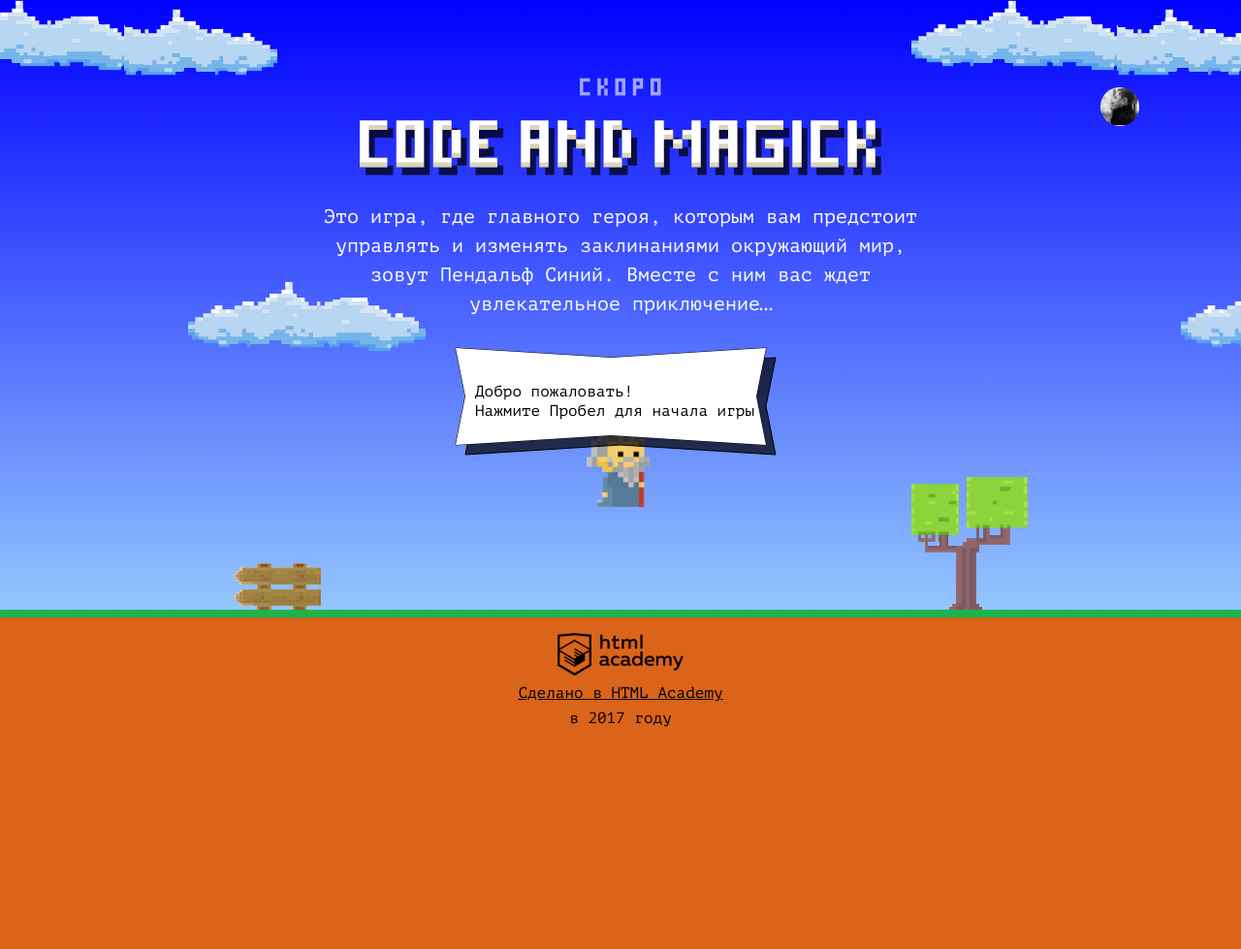
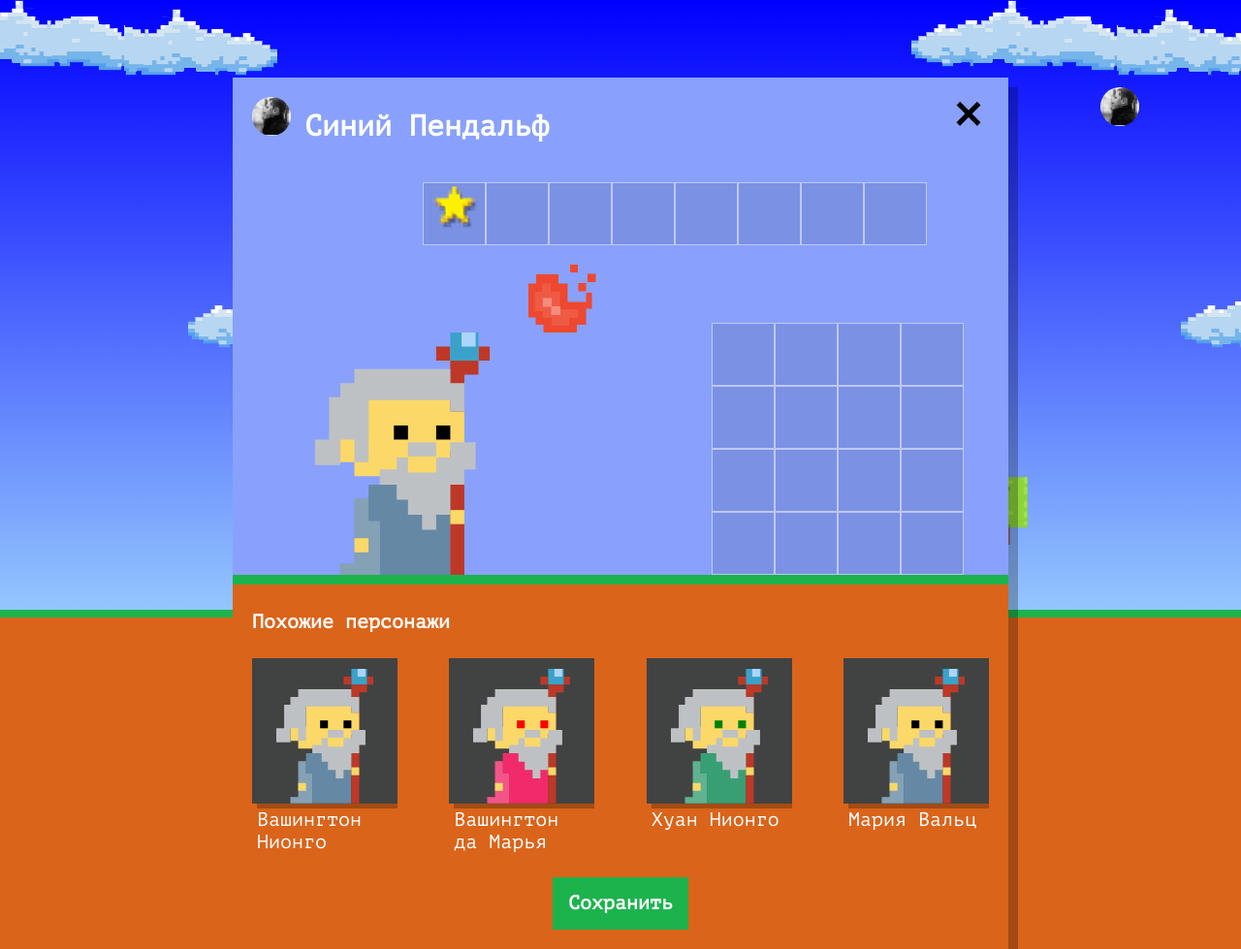
Before and after one commit to Evgeny1995/957319-code-and-magick-21, a website: page index.html in a window 1280 px wide. Shown: the whole page at 97% size. Before the commit the page ends 800 px from the top, so only its background shows below. Drawn offline with Linux system fonts and the light colour scheme.

Commit message:
домашка

```diff
--- a/index.html
+++ b/index.html
@@ -202,6 +202,7 @@
     return gameFieldHeight / 3;
   }
 </script>
+<script src="js/setup.js"></script>
 <script src="js/stat.js"></script>
 <script src="js/game.js"></script>
 
--- /dev/null
+++ b/js/setup.js
@@ -0,0 +1,79 @@
+'use strict';
+
+var WIZARD_NAMES = ['Иван', 'Хуан', 'Себастьян', 'Мария', 'Кристоф', 'Виктор', 'Юлия', 'Люпита', 'Вашингтон'];
+var WIZARD_SURNAME = ['да Марья', 'Верон', 'Мирабелла', 'Вальц', 'Онопко', 'Топольницкая', 'Нионго', 'Ирвинг'];
+var WIZARD_COAT = ['rgb(101, 137, 164)', 'rgb(241, 43, 107)', 'rgb(146, 100, 161)', 'rgb(56, 159, 117)', 'rgb(215, 210, 55)', 'rgb(0, 0, 0)'];
+var WIZARD_EYES = ['black', 'red', 'blue', 'yellow', 'green'];
+var WIZARDS_LIMITS = 4;
+
+var userDialog = document.querySelector('.setup');
+userDialog.classList.remove('hidden');
+
+var similarListElement = userDialog.querySelector('.setup-similar-list');
+
+var similarWizardTemplate = document.querySelector('#similar-wizard-template')
+  .content
+  .querySelector('.setup-similar-item');
+
+var getRandElementFromArray = (array) => {
+  return array[Math.floor(Math.random() * array.length)];
+};
+
+var randName = function () {
+  var nameFirst = getRandElementFromArray(WIZARD_NAMES);
+  var surName = getRandElementFromArray(WIZARD_SURNAME);
+  return nameFirst + ' ' + surName;
+};
+
+var randCoat = function () {
+  var randCoatColor = getRandElementFromArray(WIZARD_COAT);
+  return randCoatColor;
+};
+
+var randEyes = function () {
+  var randEyesColor = getRandElementFromArray(WIZARD_EYES);
+  return randEyesColor;
+};
+
+var createWizard = function () {
+  return {
+    name: randName(),
+    coatColor: randCoat(),
+    eyesColor: randEyes()
+  };
+};
+
+var getRandomWizards = (count) => {
+  var wizards = [];
+
+  for (var j = 0; j < count; j++) {
+    var wizard = createWizard();
+
+    wizards.push(wizard);
+  }
+
+  return wizards;
+};
+
+var renderWizard = function (wizard) {
+  var wizardElement = similarWizardTemplate.cloneNode(true);
+
+  wizardElement.querySelector('.setup-similar-label').textContent = wizard.name;
+  wizardElement.querySelector('.wizard-coat').style.fill = wizard.coatColor;
+  wizardElement.querySelector('.wizard-eyes').style.fill = wizard.eyesColor;
+
+  return wizardElement;
+};
+
+var fragment = document.createDocumentFragment();
+var readyWizards = getRandomWizards(WIZARDS_LIMITS);
+
+readyWizards.forEach((item) => {
+  var wizardFragment = renderWizard(item);
+
+  fragment.appendChild(wizardFragment);
+});
+
+similarListElement.appendChild(fragment);
+
+userDialog.querySelector('.setup-similar').classList.remove('hidden');
```
